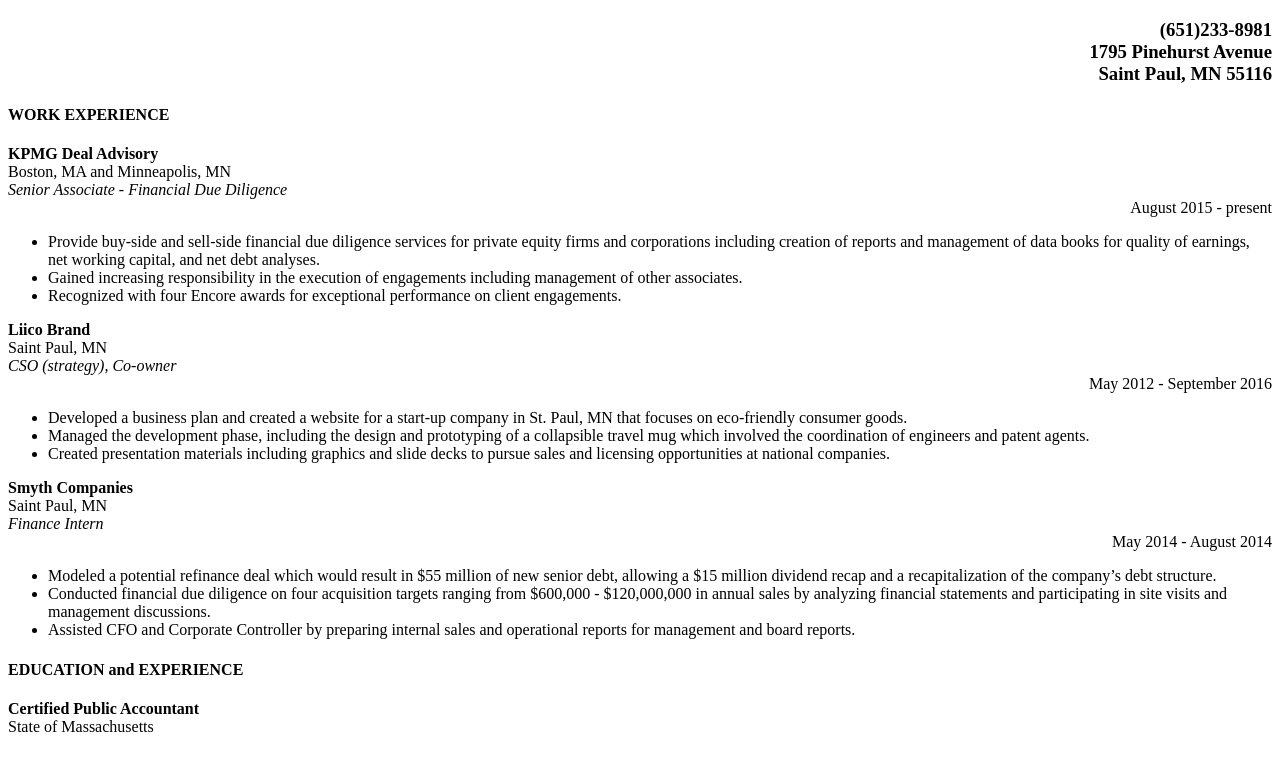
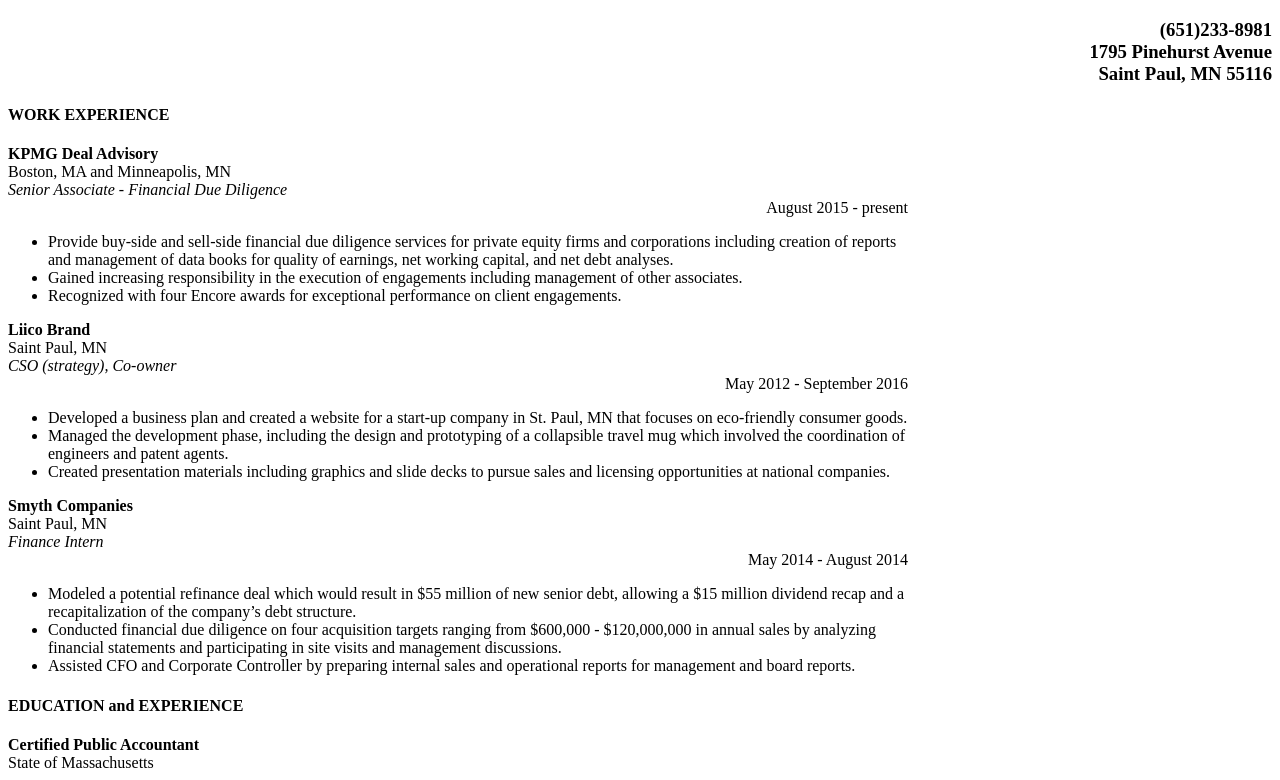
Before and after one commit to bhickey77/bhickey77.github.io, a plain HTML site: page index.html in a window 1280 px wide. Shown: the part 61-841 px from the top of the page. Before the commit the page ends 805 px from the top, so only its background shows below. Drawn offline with Linux system fonts and the light colour scheme.

Commit message:
add container styling

```diff
--- a/style.css
+++ b/style.css
@@ -29,3 +29,7 @@
 .resumeItem {
  background-color: DAECFF
 }
+
+.container {
+ width: 900px;
+}
```
